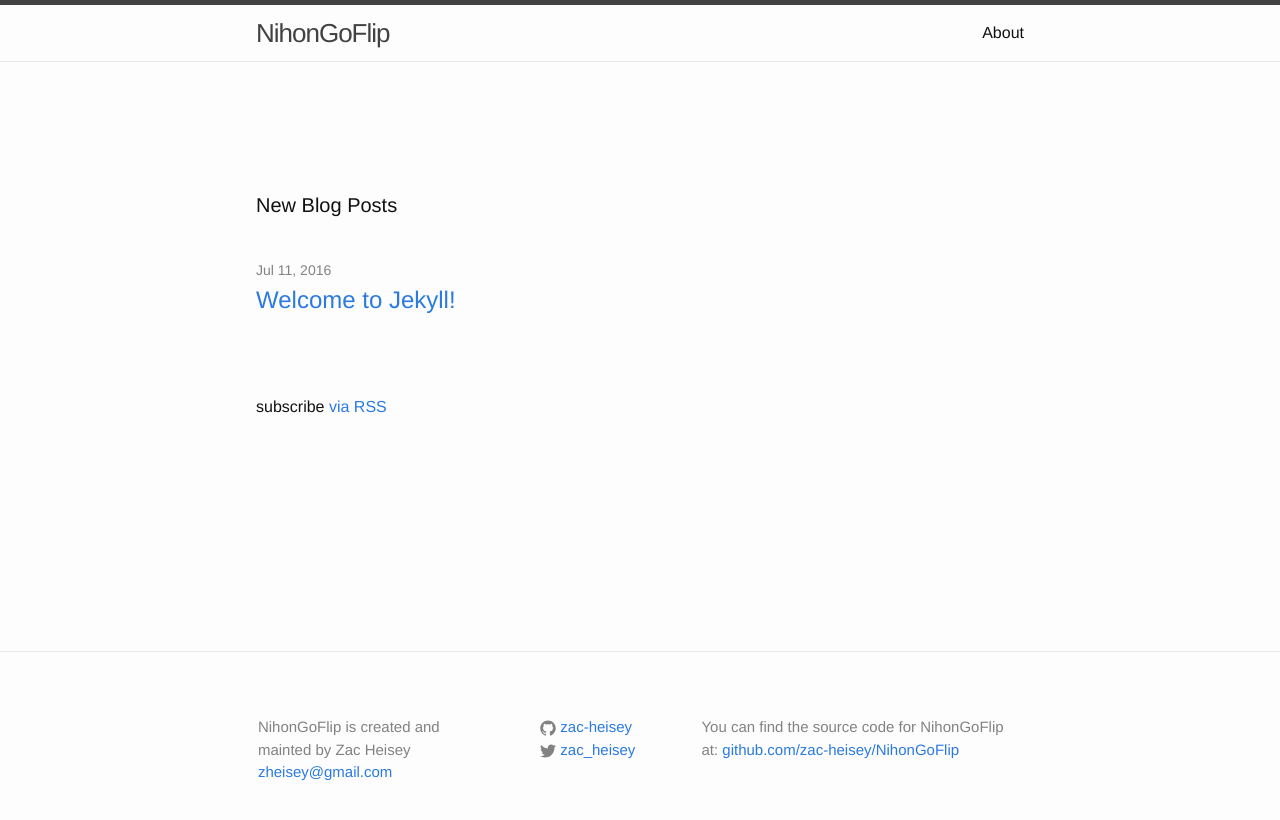
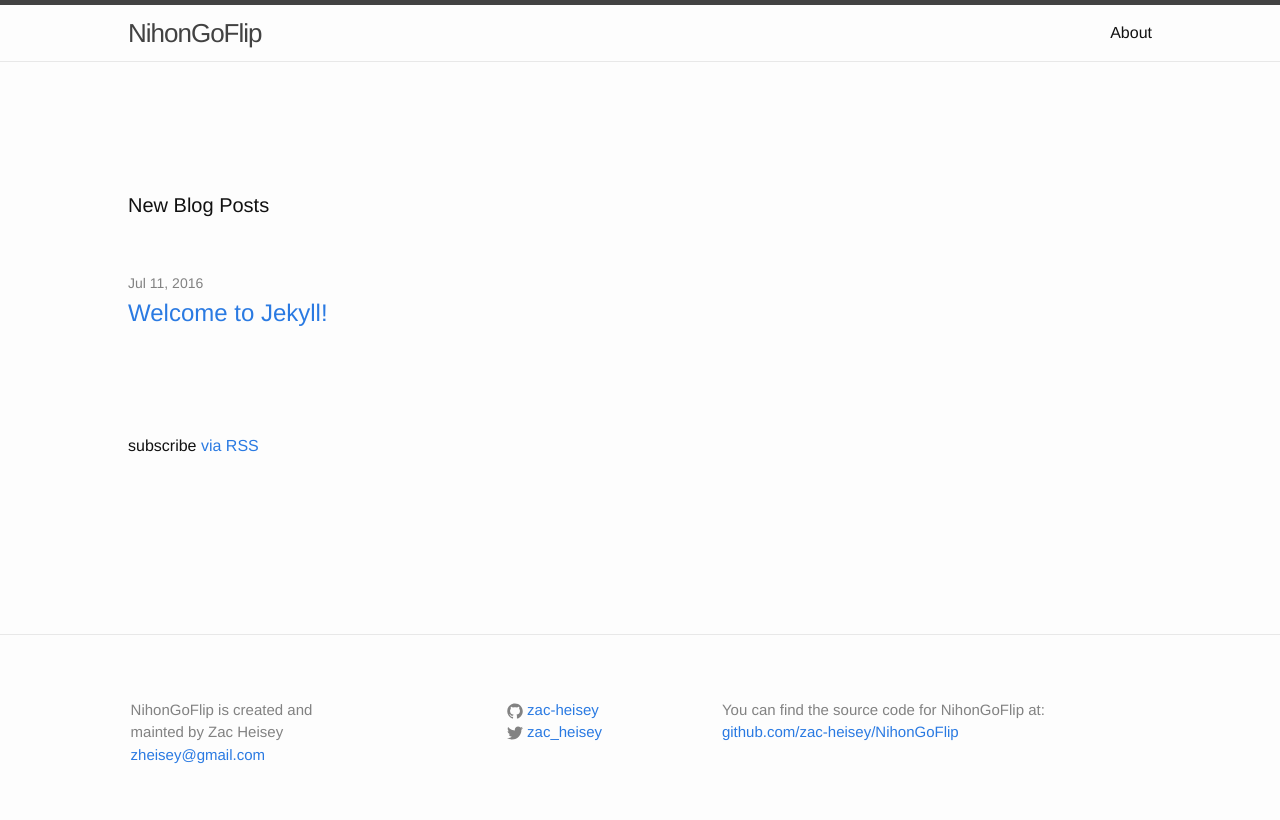
Before and after one commit to zac-heisey/NihonGoFlip, a Jekyll site: the page built from index.html, in a window 1280 px wide. Shown: the top 820 px of the page. Built offline with Jekyll 4.4.1, drawn with Linux system fonts in a browser that asks for light colours.

Commit message:
remove right & left padding from wrapper div

```diff
--- a/_sass/_base.scss
+++ b/_sass/_base.scss
@@ -160,8 +160,6 @@ pre {
     max-width:         calc(#{$content-width} - (#{$spacing-unit} * 2));
     margin-right: auto;
     margin-left: auto;
-    padding-right: $spacing-unit;
-    padding-left: $spacing-unit;
     @extend %clearfix;
 
     @include media-query($on-laptop) {
```
